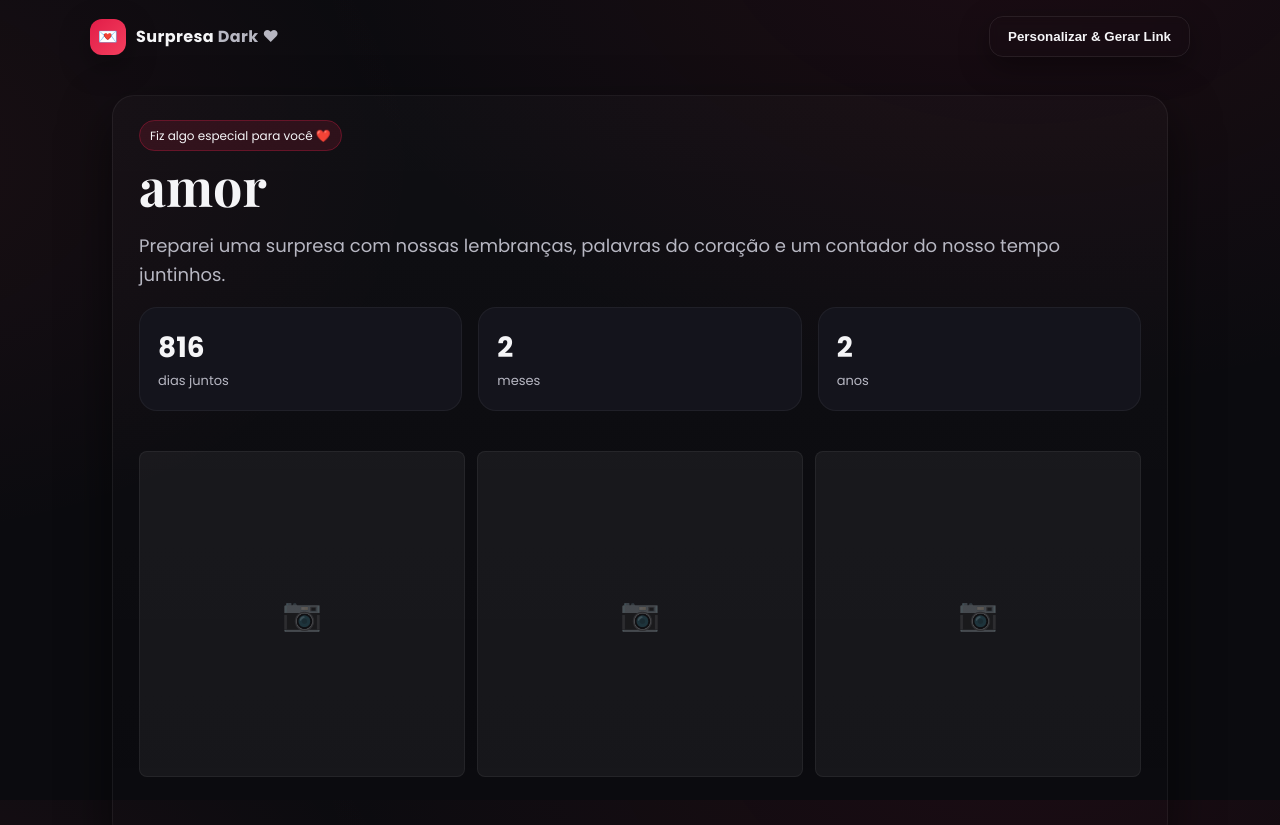
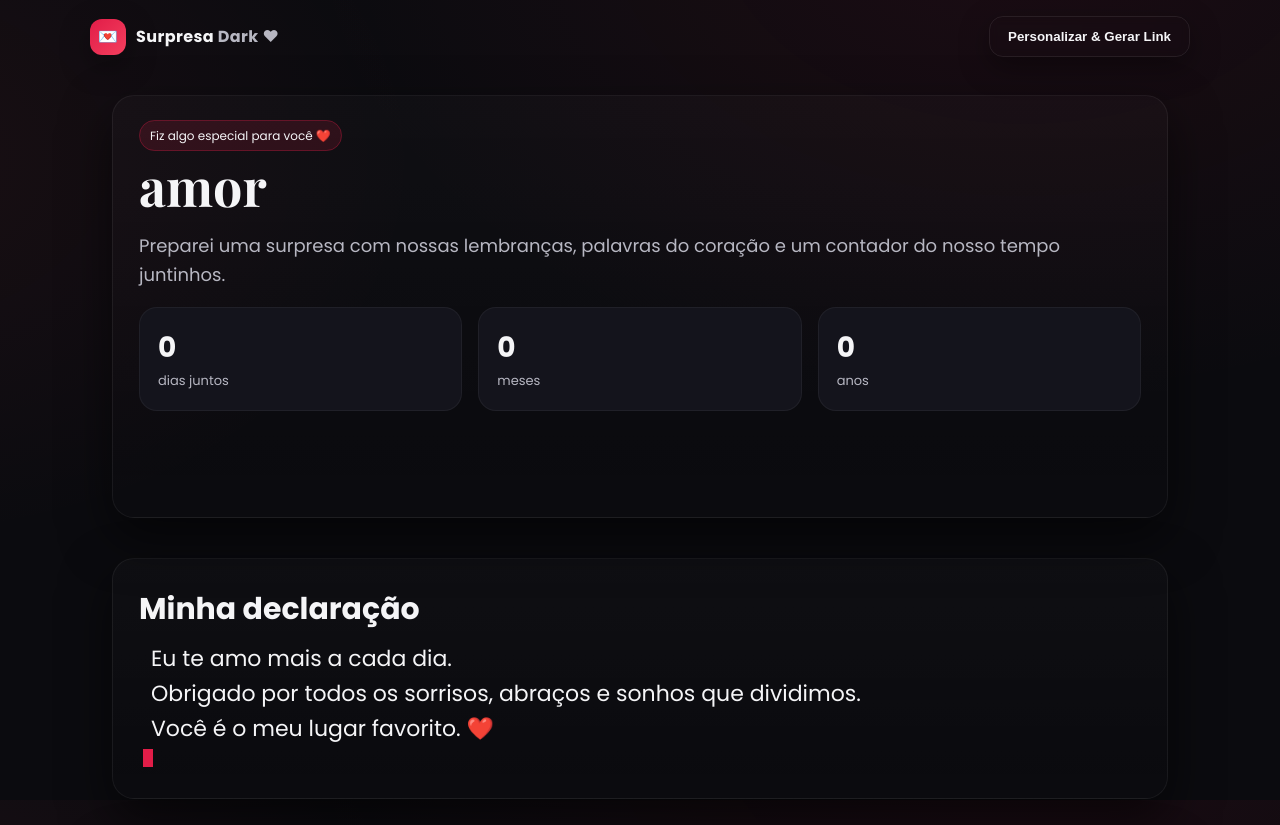
Before and after one commit to EduardoFerreiraa/carta-surpresa, a plain HTML site: page src/index.html in a window 1280 px wide. Shown: the top 825 px of the page. Drawn offline with nearby package versions, Linux system fonts and the light colour scheme.

Commit message:
Update index.html

```diff
--- a/src/index.html
+++ b/src/index.html
@@ -126,6 +126,22 @@
 }
 .delete-btn:hover{ background:var(--accent-2); }
 
+/* Scroll custom */
+::-webkit-scrollbar {
+  width: 10px;
+}
+::-webkit-scrollbar-track {
+  background: rgba(255,255,255,0.05);
+  border-radius: 10px;
+}
+::-webkit-scrollbar-thumb {
+  background: linear-gradient(180deg, #ff6ec4, #7873f5);
+  border-radius: 10px;
+}
+::-webkit-scrollbar-thumb:hover {
+  background: linear-gradient(180deg, #ff85d8, #9a8cff);
+}
+
   </style>
 </head>
 <body>
@@ -234,11 +250,12 @@
   <!-- Substitua seu script atual por este -->
 <script>
 const DEFAULTS = {
-  to:'amor', from:'Seu amor', start:'2023-06-12',
+  to:'amor',
+  from:'Seu amor',
+  start:'', // agora começa sem data
   msg:`Eu te amo mais a cada dia.\nObrigado por todos os sorrisos, abraços e sonhos que dividimos.\nVocê é o meu lugar favorito. ❤️`,
-  images:[null,null,null] // placeholders
+  images:[] // começa SEM fotos
 };
-
 
 const elDays = document.getElementById('days');
 const elMonths = document.getElementById('months');
@@ -291,13 +308,13 @@ function diffYMD(startDate){
   const msTotal = now - s;
   const daysTotal = Math.floor(msTotal / (1000*60*60*24));
 
-  // anos e meses aproximados
   let years = Math.floor(daysTotal / 365.25);
   let months = Math.floor((daysTotal - years*365.25)/30.437);
   let days = Math.floor(daysTotal - years*365.25 - months*30.437);
 
   return {days: daysTotal, months, years};
 }
+
 
 
 
```
